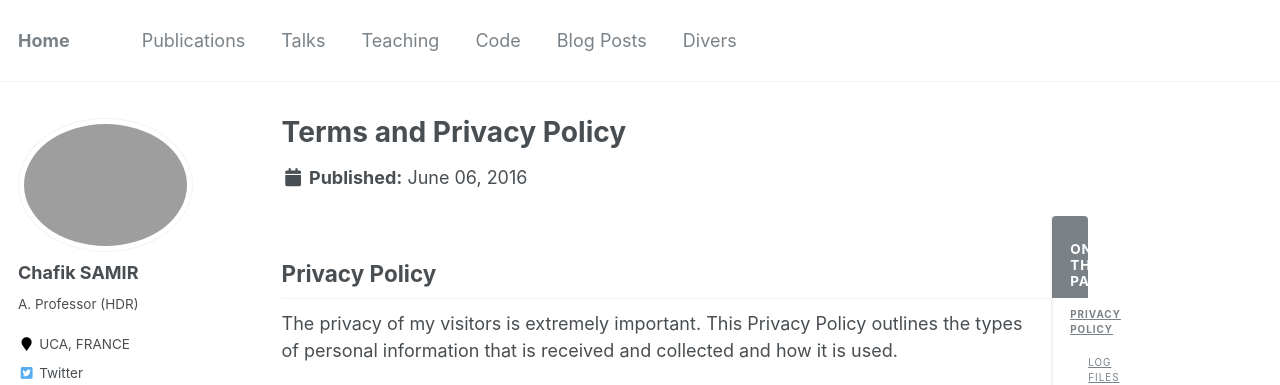
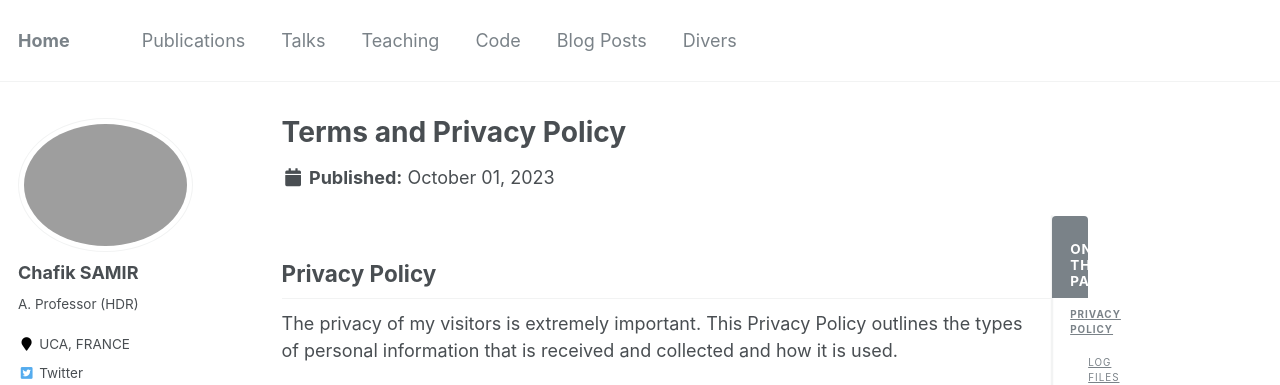
Before and after one commit to Chsamir/chsamir.github.io, a Jekyll site: the page built from _pages/terms.md, in a window 1280 px wide and 900 px high. Shown: the top 385 px of the window. Built offline with Jekyll 4.4.1, drawn with Linux system fonts in a browser that asks for light colours; some web fonts are replaced.

Commit message:
Update terms.md

```diff
--- a/_pages/terms.md
+++ b/_pages/terms.md
@@ -1,7 +1,7 @@
 ---
 permalink: /terms/
 title: "Terms and Privacy Policy"
-modified: 2016-06-06
+modified: 2023-10-01
 ---
 
 {% include base_path %}
```
